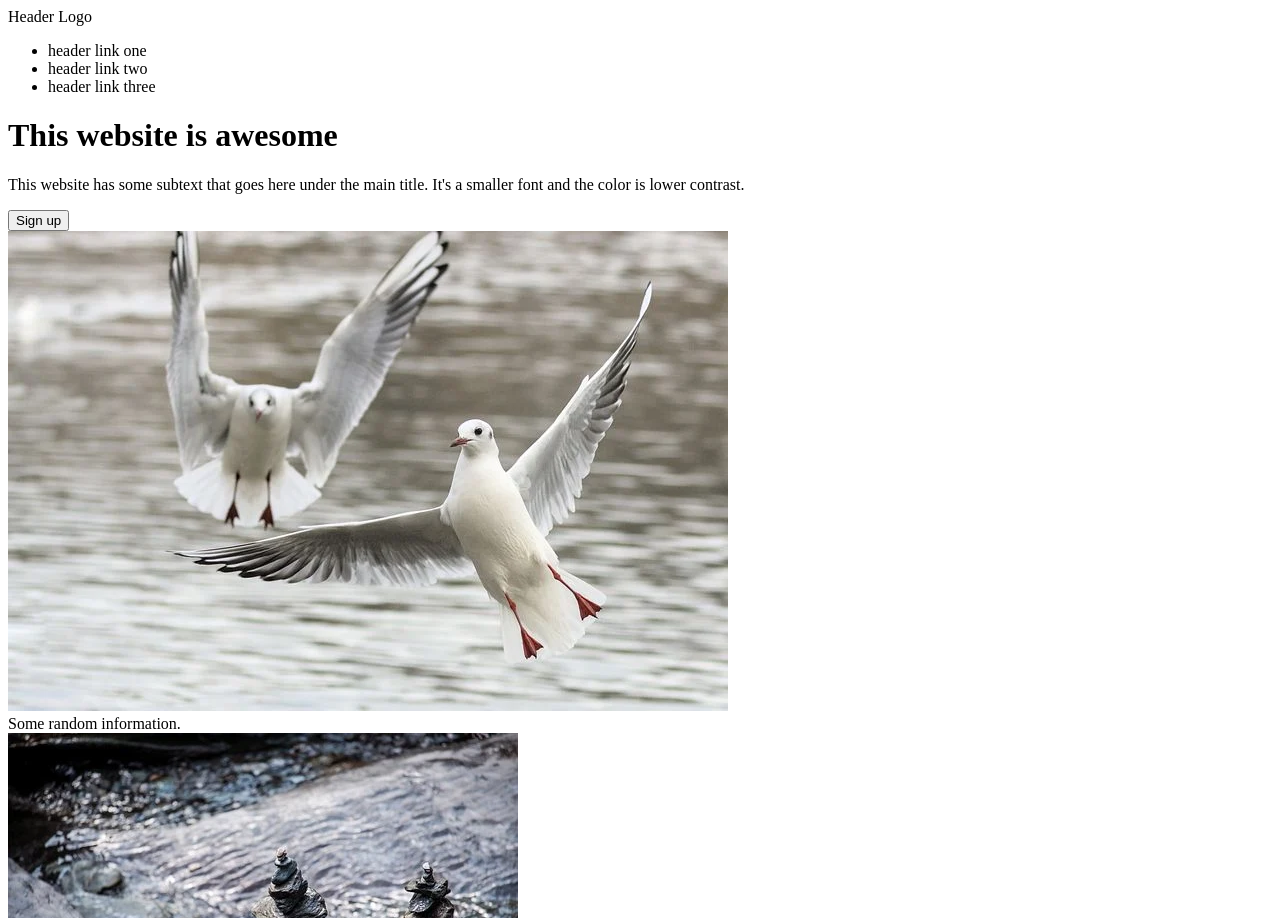
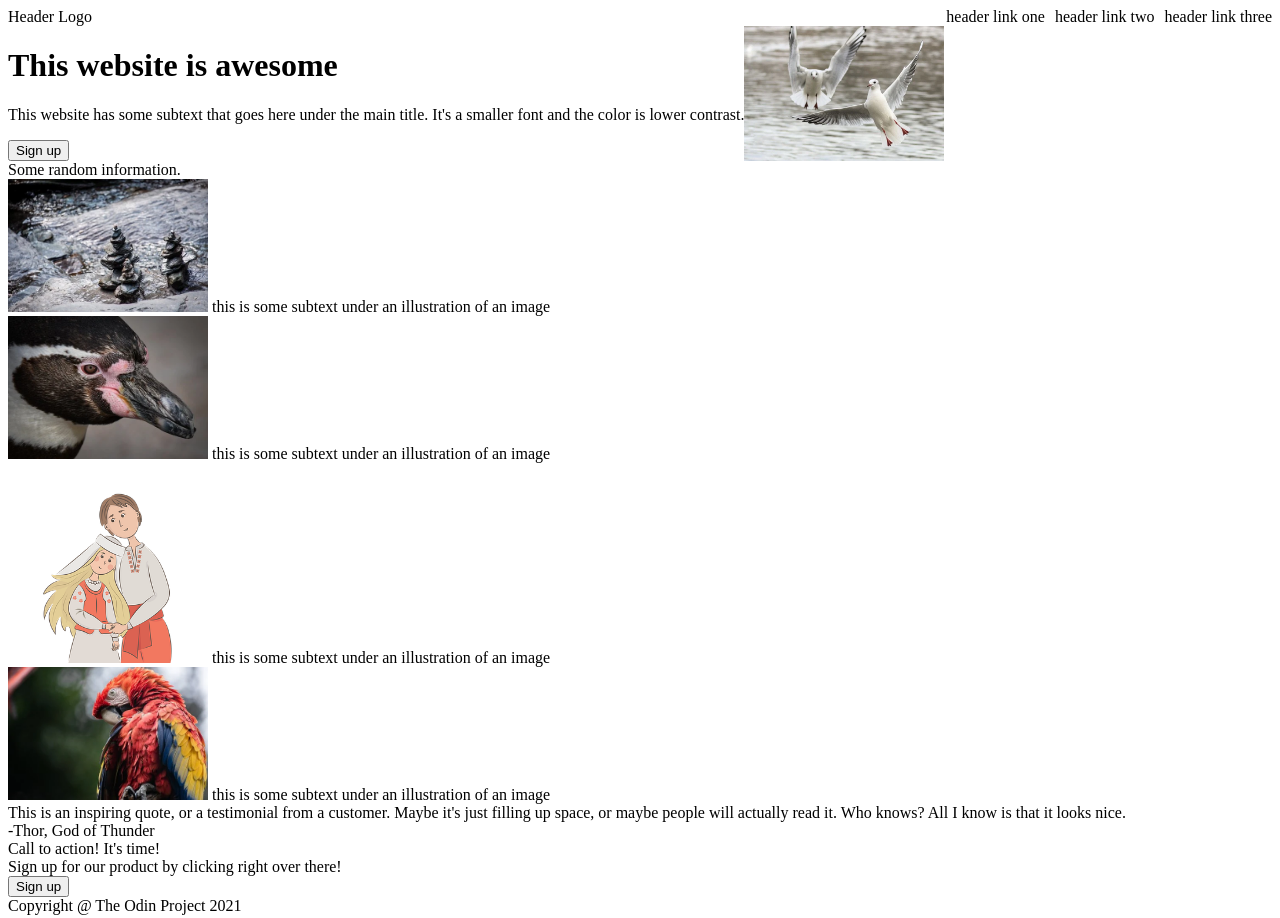
Before and after one commit to Metry630/landing-page, a plain HTML site: page index.html in a window 1280 px wide. Shown: the top 918 px of the page. Drawn offline with Linux system fonts and the light colour scheme.

Commit message:
linked style to index, add basic flexbox in header

```diff
--- a/index.html
+++ b/index.html
@@ -5,6 +5,7 @@
     <meta http-equiv="X-UA-Compatible" content="IE=edge">
     <meta name="viewport" content="width=device-width, initial-scale=1.0">
     <title>Document</title>
+    <link rel = "stylesheet" href = "style.css">
 </head>
 <body>
     <div class = "header">
--- a/style.css
+++ b/style.css
@@ -0,0 +1,26 @@
+body {
+    display: flex;
+    flex-direction: column;
+}
+.header {
+    display: flex;
+    flex-direction: column;
+}
+.h1 {
+    display: flex;
+    justify-content: space-between;
+}
+ul {
+    list-style-type: none;
+    margin: 0;
+    padding: 0;
+    display: flex;
+    gap: 10px;
+}
+img {
+    width: 200px;
+    height: auto;
+}
+.h2{
+    display: flex;
+}
```
